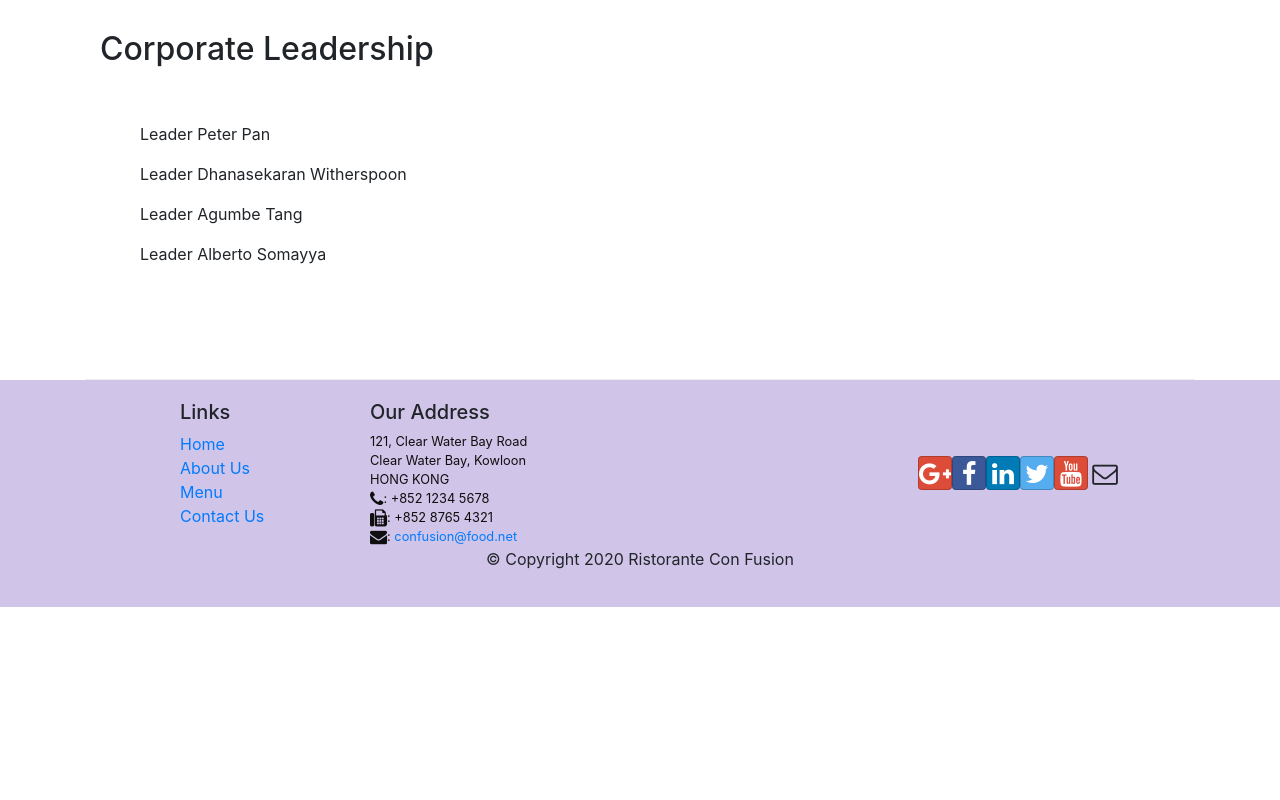
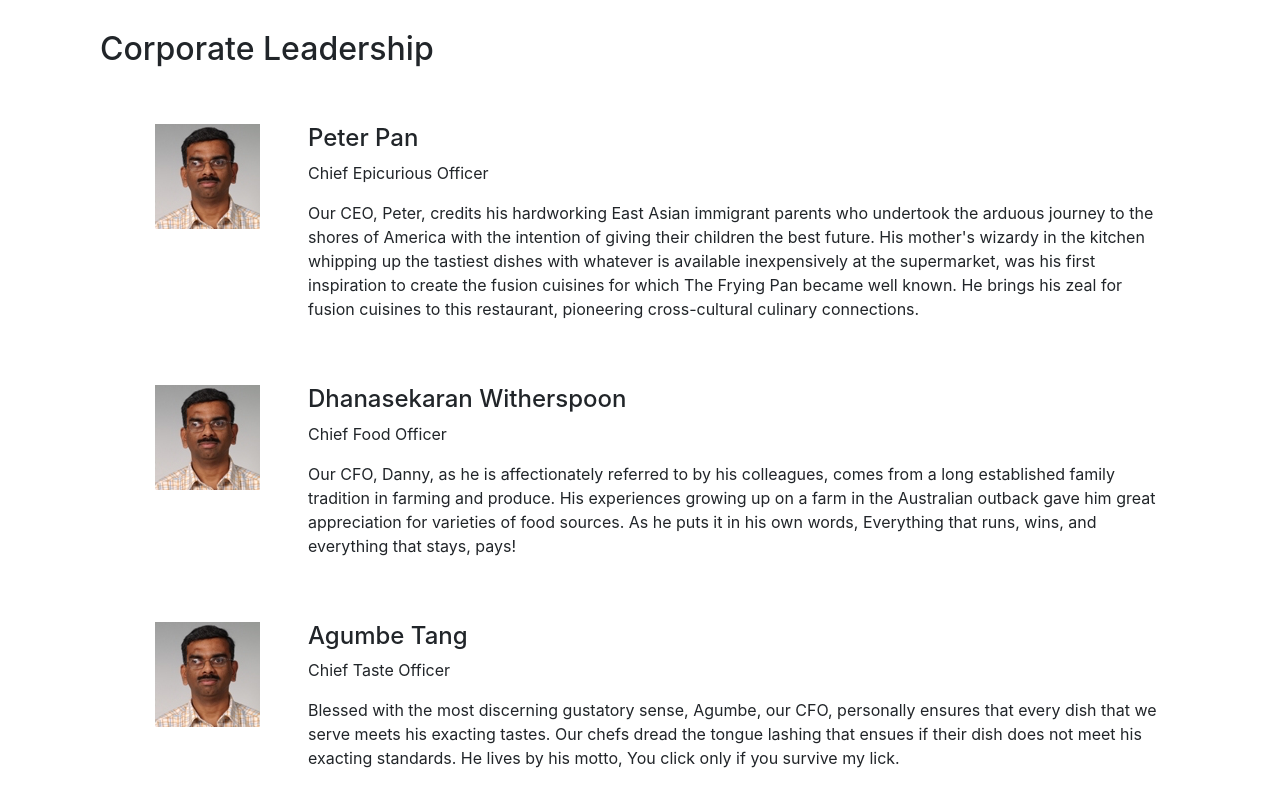
Before and after one commit to adnansadar/Restaurant-App-ReactJS, a React (Create React App) app in the folder confusion/: page /aboutus in a window 1280 px wide. Shown: the part 1000-1800 px from the top of the page. Before the commit the page ends 1607 px from the top, so only its background shows below. Built offline with nearby package versions, Linux system fonts and the light colour scheme.

Commit message:
RenderLeader component created showing details about the leaders in AboutUs page

```diff
--- a/confusion/src/components/AboutComponent.js
+++ b/confusion/src/components/AboutComponent.js
@@ -9,9 +9,26 @@
 } from "reactstrap";
 import { Link } from "react-router-dom";
 
+const RenderLeader = ({ leader }) => {
+  return (
+    <div key={leader.id} className="col-12 mt-5">
+      <Media tag="li">
+        <Media>
+          <Media object src={leader.image} alt={leader.name} />
+        </Media>
+        <Media body className="ml-5">
+          <Media heading>{leader.name}</Media>
+          <p>{leader.designation}</p>
+          <p>{leader.description}</p>
+        </Media>
+      </Media>
+    </div>
+  );
+};
+
 function About(props) {
   const leaders = props.leaders.map((leader) => {
-    return <p>Leader {leader.name}</p>;
+    return <RenderLeader leader={leader} />;
   });
 
   return (
@@ -97,6 +114,4 @@
   );
 }
 
-function RenderLeader(props) {}
-
 export default About;
```
